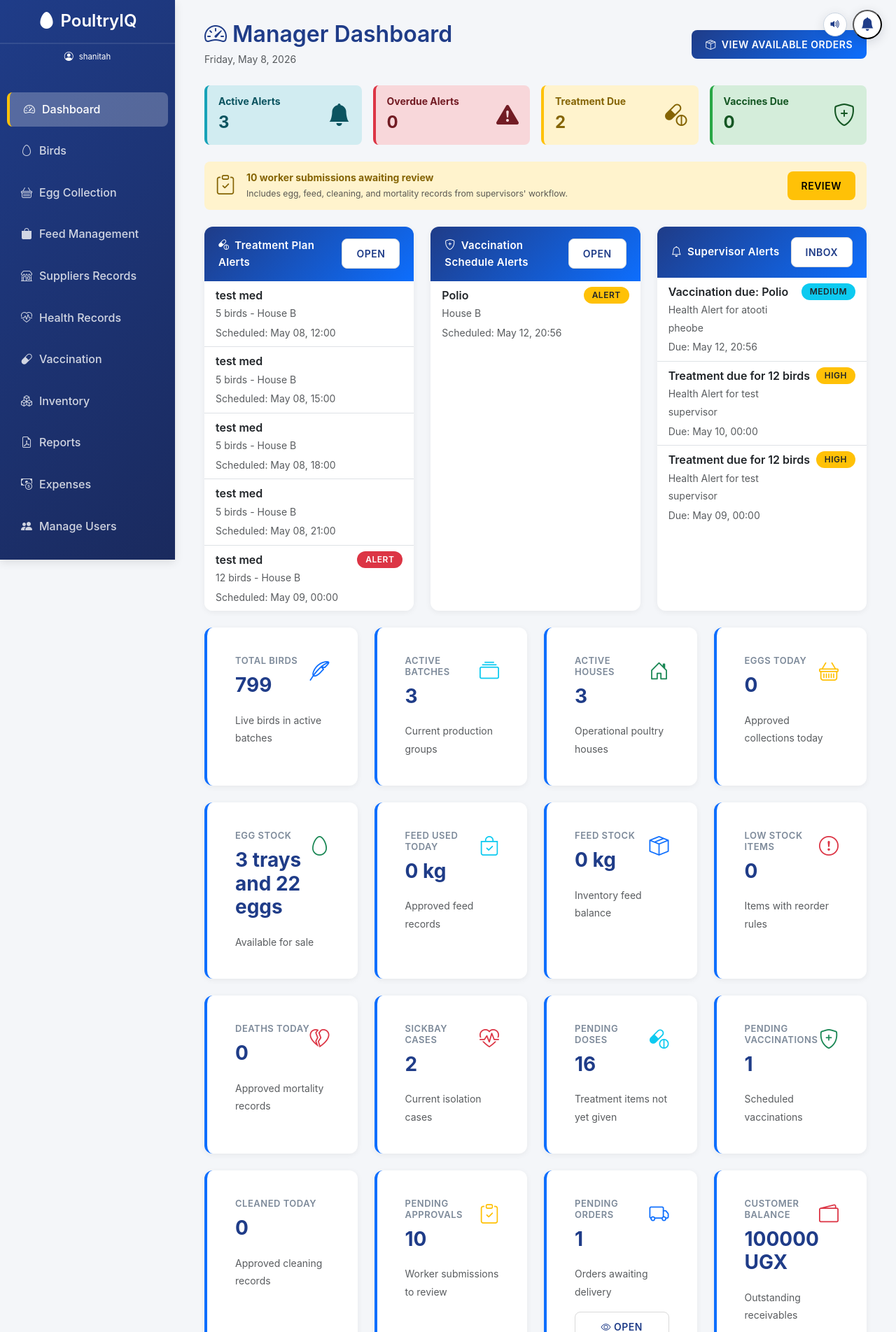
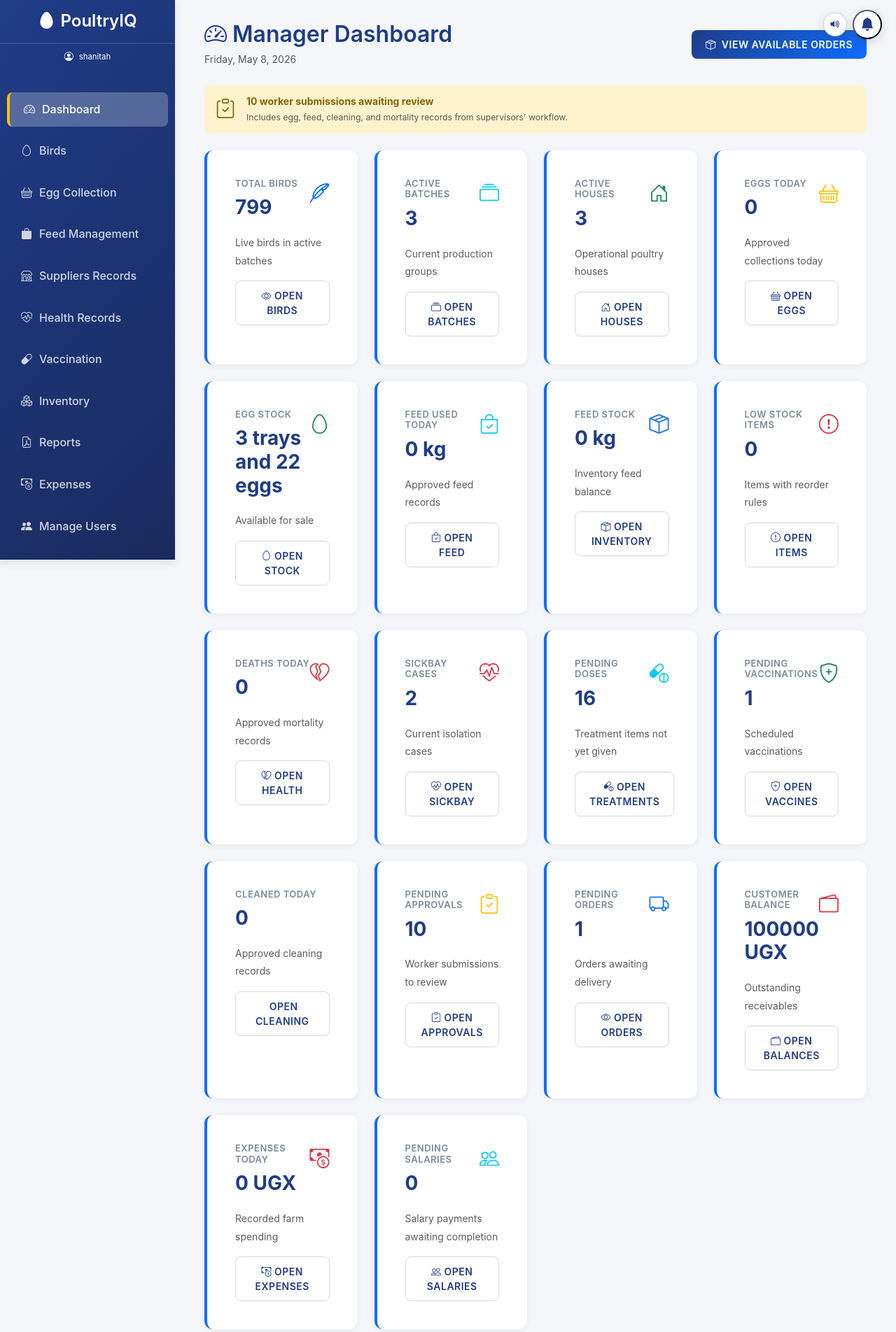
Before and after one commit to MarcDemo/POULTRYIQ, a Django app: page /dashboard/ in a window 1280 px wide. Shown: the top 1904 px of the page at 70% size. Run offline with Django 5.2, Linux system fonts and the light colour scheme; a user stored in the database is signed in; data comes from the database, SQL or seed files in the repository; both versions use the stored data as it was after the commit; tables that the repository leaves empty hold one stand-in row (values such as "Sample post").

Commit message:
batch changes

```diff
--- a/poultry/forms.py
+++ b/poultry/forms.py
@@ -19,11 +19,13 @@ class PoultryBatchForm(forms.ModelForm):
             "initial_quantity",
             "initial_age_days",
             "notes",
+            "amount_paid",
         ]
 
         widgets = {
             "date_stocked": forms.DateInput(attrs={"type": "date"}),
             "initial_age_days": forms.NumberInput(attrs={"type": "number"}),
+            "amount_paid": forms.NumberInput(attrs={"type": "number", "step": "0.01"}),
             "expected_lay_start": forms.DateInput(attrs={"type": "date"}),
             "notes": forms.Textarea(attrs={"rows": 3}),
         }
--- a/poultry/models.py
+++ b/poultry/models.py
@@ -29,6 +29,7 @@ class PoultryBatch(models.Model):
 
     breed = models.CharField(max_length=100, blank=True)
     supplier_name = models.CharField(max_length=150, blank=True)
+    amount_paid = models.DecimalField(max_digits=10, decimal_places=2, validators=[MinValueValidator(Decimal("0.00"))], null=True, blank=True)
 
     date_stocked = models.DateField(db_index=True)
     initial_quantity = models.PositiveIntegerField(validators=[MinValueValidator(1)])
--- a/templates/dashboard.html
+++ b/templates/dashboard.html
@@ -15,52 +15,7 @@
         </a>
     </div>
 
-    <div class="row g-3 mb-4">
-        <div class="col-md-3">
-            <div class="alert alert-info h-100 mb-0">
-                <div class="d-flex align-items-center justify-content-between">
-                    <div>
-                        <strong>Active Alerts</strong>
-                        <div class="fs-4 fw-bold">{{ active_alerts_count|default:"0" }}</div>
-                    </div>
-                    <i class="bi bi-bell-fill fs-2"></i>
-                </div>
-            </div>
-        </div>
-        <div class="col-md-3">
-            <div class="alert alert-danger h-100 mb-0">
-                <div class="d-flex align-items-center justify-content-between">
-                    <div>
-                        <strong>Overdue Alerts</strong>
-                        <div class="fs-4 fw-bold">{{ overdue_alerts_count|default:"0" }}</div>
-                    </div>
-                    <i class="bi bi-exclamation-triangle-fill fs-2"></i>
-                </div>
-            </div>
-        </div>
-        <div class="col-md-3">
-            <div class="alert alert-warning h-100 mb-0">
-                <div class="d-flex align-items-center justify-content-between">
-                    <div>
-                        <strong>Treatment Due</strong>
-                        <div class="fs-4 fw-bold">{{ due_treatment_items_count|default:"0" }}</div>
-                    </div>
-                    <i class="bi bi-capsule-pill fs-2"></i>
-                </div>
-            </div>
-        </div>
-        <div class="col-md-3">
-            <div class="alert alert-success h-100 mb-0">
-                <div class="d-flex align-items-center justify-content-between">
-                    <div>
-                        <strong>Vaccines Due</strong>
-                        <div class="fs-4 fw-bold">{{ due_vaccinations_count|default:"0" }}</div>
-                    </div>
-                    <i class="bi bi-shield-plus fs-2"></i>
-                </div>
-            </div>
-        </div>
-    </div>
+
 
     {% if pending_approvals > 0 %}
     <div class="alert alert-warning border-0 rounded-3 d-flex align-items-center gap-3 mb-4">
@@ -69,102 +24,11 @@
             <div class="fw-bold">{{ pending_approvals }} worker submission{{ pending_approvals|pluralize }} awaiting review</div>
             <small class="text-muted">Includes egg, feed, cleaning, and mortality records from supervisors' workflow.</small>
         </div>
-        <a href="{% url 'supapproval' %}" class="btn btn-warning btn-sm ms-auto fw-semibold">
-            Review
-        </a>
+
     </div>
     {% endif %}
 
-    <div class="row g-4 mb-4">
-        <div class="col-lg-4">
-            <div class="card h-100">
-                <div class="card-header d-flex align-items-center justify-content-between">
-                    <span><i class="bi bi-capsule-pill me-2"></i>Treatment Plan Alerts</span>
-                    <a href="{% url 'treatment' %}" class="btn btn-sm btn-light">Open</a>
-                </div>
-                <div class="card-body p-0">
-                    <div class="list-group list-group-flush">
-                        {% for item in upcoming_treatment_items %}
-                        <div class="list-group-item">
-                            <div class="d-flex justify-content-between gap-2">
-                                <div>
-                                    <div class="fw-semibold">{{ item.medicine_name }}</div>
-                                    <small class="text-muted">{{ item.sickness_report.case_label }} - {{ item.sickness_report.house_label }}</small>
-                                </div>
-                                {% if item.alert and item.alert.status != "RESOLVED" %}
-                                <span class="badge bg-danger align-self-start">Alert</span>
-                                {% endif %}
-                            </div>
-                            <small class="text-muted d-block mt-1">Scheduled: {{ item.scheduled_for|date:"M d, H:i"|default:"Not set" }}</small>
-                        </div>
-                        {% empty %}
-                        <div class="list-group-item text-muted text-center py-4">No pending treatment plan alerts.</div>
-                        {% endfor %}
-                    </div>
-                </div>
-            </div>
-        </div>
 
-        <div class="col-lg-4">
-            <div class="card h-100">
-                <div class="card-header d-flex align-items-center justify-content-between">
-                    <span><i class="bi bi-shield-plus me-2"></i>Vaccination Schedule Alerts</span>
-                    <a href="{% url 'vaccination' %}" class="btn btn-sm btn-light">Open</a>
-                </div>
-                <div class="card-body p-0">
-                    <div class="list-group list-group-flush">
-                        {% for schedule in upcoming_vaccinations %}
-                        <div class="list-group-item">
-                            <div class="d-flex justify-content-between gap-2">
-                                <div>
-                                    <div class="fw-semibold">{{ schedule.vaccine_name }}</div>
-                                    <small class="text-muted">{{ schedule.house_ref.name|default:schedule.house_ref.house_code|default:"No house" }}</small>
-                                </div>
-                                {% if schedule.alert and schedule.alert.status != "RESOLVED" %}
-                                <span class="badge bg-warning text-dark align-self-start">Alert</span>
-                                {% endif %}
-                            </div>
-                            <small class="text-muted d-block mt-1">Scheduled: {{ schedule.scheduled_for|date:"M d, H:i" }}</small>
-                        </div>
-                        {% empty %}
-                        <div class="list-group-item text-muted text-center py-4">No scheduled vaccination alerts.</div>
-                        {% endfor %}
-                    </div>
-                </div>
-            </div>
-        </div>
-
-        <div class="col-lg-4">
-            <div class="card h-100">
-                <div class="card-header d-flex align-items-center justify-content-between">
-                    <span><i class="bi bi-bell me-2"></i>Supervisor Alerts</span>
-                    <a href="{% url 'alerts:inbox' %}" class="btn btn-sm btn-light">Inbox</a>
-                </div>
-                <div class="card-body p-0">
-                    <div class="list-group list-group-flush">
-                        {% for alert in recent_supervisor_alerts %}
-                        <div class="list-group-item">
-                            <div class="d-flex justify-content-between gap-2">
-                                <div>
-                                    <div class="fw-semibold">{{ alert.title }}</div>
-                                    <small class="text-muted">{{ alert.alert_type.name }} for {{ alert.receiver.get_full_name|default:alert.receiver.username }}</small>
-                                </div>
-                                <span class="badge {% if alert.priority == 'URGENT' %}bg-danger{% elif alert.priority == 'HIGH' %}bg-warning text-dark{% else %}bg-info text-dark{% endif %} align-self-start">
-                                    {{ alert.get_priority_display }}
-                                </span>
-                            </div>
-                            <small class="text-muted d-block mt-1">
-                                {% if alert.due_date %}Due: {{ alert.due_date|date:"M d, H:i" }}{% else %}Created: {{ alert.created_at|date:"M d, H:i" }}{% endif %}
-                            </small>
-                        </div>
-                        {% empty %}
-                        <div class="list-group-item text-muted text-center py-4">No active supervisor alerts.</div>
-                        {% endfor %}
-                    </div>
-                </div>
-            </div>
-        </div>
-    </div>
 
     <div class="row g-4 mb-4">
 
@@ -181,6 +45,11 @@
                         </div>
                     </div>
                     <small class="text-muted">Live birds in active batches</small>
+                    <div class="mt-3">
+                        <a href="{% url 'birds' %}" class="btn btn-sm btn-light">
+                            <i class="bi bi-eye me-1"></i>Open Birds
+                        </a>
+                    </div>
                 </div>
             </div>
         </div>
@@ -198,6 +67,11 @@
                         </div>
                     </div>
                     <small class="text-muted">Current production groups</small>
+                    <div class="mt-3">
+                        <a href="{% url 'birds' %}" class="btn btn-sm btn-light">
+                            <i class="bi bi-collection me-1"></i>Open Batches
+                        </a>
+                    </div>
                 </div>
             </div>
         </div>
@@ -215,6 +89,11 @@
                         </div>
                     </div>
                     <small class="text-muted">Operational poultry houses</small>
+                    <div class="mt-3">
+                        <a href="{% url 'birds' %}" class="btn btn-sm btn-light">
+                            <i class="bi bi-house-door me-1"></i>Open Houses
+                        </a>
+                    </div>
                 </div>
             </div>
         </div>
@@ -232,6 +111,11 @@
                         </div>
                     </div>
                     <small class="text-muted">Approved collections today</small>
+                    <div class="mt-3">
+                        <a href="{% url 'eggrec' %}" class="btn btn-sm btn-light">
+                            <i class="bi bi-basket me-1"></i>Open Eggs
+                        </a>
+                    </div>
                 </div>
             </div>
         </div>
@@ -253,6 +137,11 @@
                         </div>
                     </div>
                     <small class="text-muted">Available for sale</small>
+                    <div class="mt-3">
+                        <a href="{% url 'eggrec' %}" class="btn btn-sm btn-light">
+                            <i class="bi bi-egg me-1"></i>Open Stock
+                        </a>
+                    </div>
                 </div>
             </div>
         </div>
@@ -270,6 +159,11 @@
                         </div>
                     </div>
                     <small class="text-muted">Approved feed records</small>
+                    <div class="mt-3">
+                        <a href="{% url 'feedrec' %}" class="btn btn-sm btn-light">
+                            <i class="bi bi-bag-check me-1"></i>Open Feed
+                        </a>
+                    </div>
                 </div>
             </div>
         </div>
@@ -287,6 +181,11 @@
                         </div>
                     </div>
                     <small class="text-muted">Inventory feed balance</small>
+                    <div class="mt-3">
+                        <a href="{% url 'inventory_management' %}" class="btn btn-sm btn-light">
+                            <i class="bi bi-box-seam me-1"></i>Open Inventory
+                        </a>
+                    </div>
                 </div>
             </div>
         </div>
@@ -304,6 +203,11 @@
                         </div>
                     </div>
                     <small class="text-muted">Items with reorder rules</small>
+                    <div class="mt-3">
+                        <a href="{% url 'inventory_management' %}" class="btn btn-sm btn-light">
+                            <i class="bi bi-exclamation-circle me-1"></i>Open Items
+                        </a>
+                    </div>
                 </div>
             </div>
         </div>
@@ -325,6 +229,11 @@
                         </div>
                     </div>
                     <small class="text-muted">Approved mortality records</small>
+                    <div class="mt-3">
+                        <a href="{% url 'view_sickness' %}" class="btn btn-sm btn-light">
+                            <i class="bi bi-heartbreak me-1"></i>Open Health
+                        </a>
+                    </div>
                 </div>
             </div>
         </div>
@@ -342,6 +251,11 @@
                         </div>
                     </div>
                     <small class="text-muted">Current isolation cases</small>
+                    <div class="mt-3">
+                        <a href="{% url 'sickbay' %}" class="btn btn-sm btn-light">
+                            <i class="bi bi-heart-pulse me-1"></i>Open Sickbay
+                        </a>
+                    </div>
                 </div>
             </div>
         </div>
@@ -359,6 +273,11 @@
                         </div>
                     </div>
                     <small class="text-muted">Treatment items not yet given</small>
+                    <div class="mt-3">
+                        <a href="{% url 'treatment' %}" class="btn btn-sm btn-light">
+                            <i class="bi bi-capsule-pill me-1"></i>Open Treatments
+                        </a>
+                    </div>
                 </div>
             </div>
         </div>
@@ -376,6 +295,11 @@
                         </div>
                     </div>
                     <small class="text-muted">Scheduled vaccinations</small>
+                    <div class="mt-3">
+                        <a href="{% url 'vaccine_report' %}" class="btn btn-sm btn-light">
+                            <i class="bi bi-shield-plus me-1"></i>Open Vaccines
+                        </a>
+                    </div>
                 </div>
             </div>
         </div>
@@ -397,6 +321,11 @@
                         </div>
                     </div>
                     <small class="text-muted">Approved cleaning records</small>
+                    <div class="mt-3">
+                        <a href="{% url 'record_cleaning' %}" class="btn btn-sm btn-light">
+                            <i class="bi bi-broom me-1"></i>Open Cleaning
+                        </a>
+                    </div>
                 </div>
             </div>
         </div>
@@ -414,6 +343,11 @@
                         </div>
                     </div>
                     <small class="text-muted">Worker submissions to review</small>
+                    <div class="mt-3">
+                        <a href="{% url 'supapproval' %}" class="btn btn-sm btn-light">
+                            <i class="bi bi-clipboard-check me-1"></i>Open Approvals
+                        </a>
+                    </div>
                 </div>
             </div>
         </div>
@@ -453,6 +387,11 @@
                         </div>
                     </div>
                     <small class="text-muted">Outstanding receivables</small>
+                    <div class="mt-3">
+                        <a href="{% url 'orderview' %}" class="btn btn-sm btn-light">
+                            <i class="bi bi-wallet2 me-1"></i>Open Balances
+                        </a>
+                    </div>
                 </div>
             </div>
         </div>
@@ -470,6 +409,11 @@
                         </div>
                     </div>
                     <small class="text-muted">Recorded farm spending</small>
+                    <div class="mt-3">
+                        <a href="{% url 'expenses' %}" class="btn btn-sm btn-light">
+                            <i class="bi bi-cash-coin me-1"></i>Open Expenses
+                        </a>
+                    </div>
                 </div>
             </div>
         </div>
@@ -487,6 +431,11 @@
                         </div>
                     </div>
                     <small class="text-muted">Salary payments awaiting completion</small>
+                    <div class="mt-3">
+                        <a href="{% url 'salaries' %}" class="btn btn-sm btn-light">
+                            <i class="bi bi-people me-1"></i>Open Salaries
+                        </a>
+                    </div>
                 </div>
             </div>
         </div>
```
Also changed, not shown: poultry/templates/addbatch.html (+11 -6 lines), poultry/templates/birds.html (+15 -6 lines), db.sqlite3, poultry/migrations/0009_poultrybatch_amount_paid.py (added).
